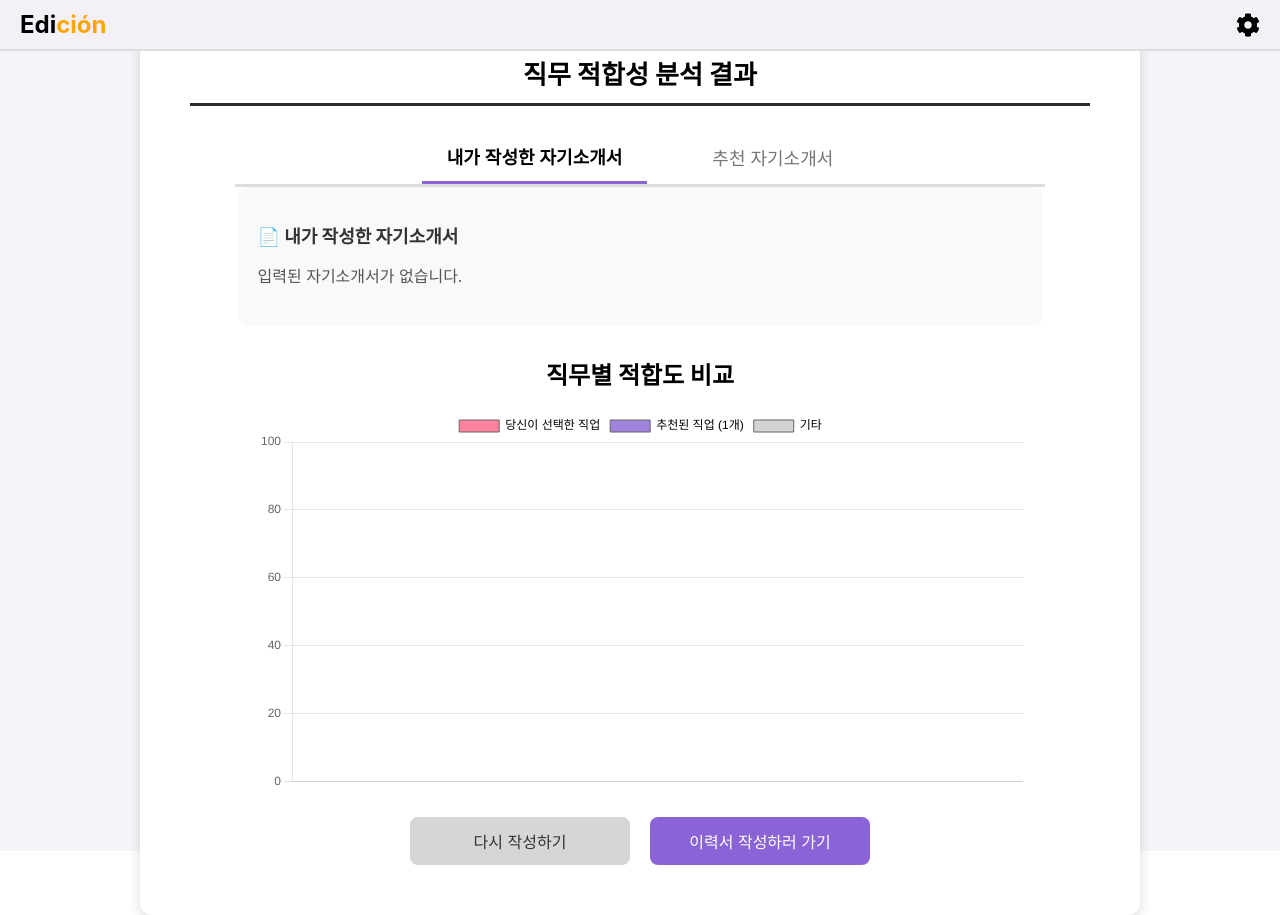
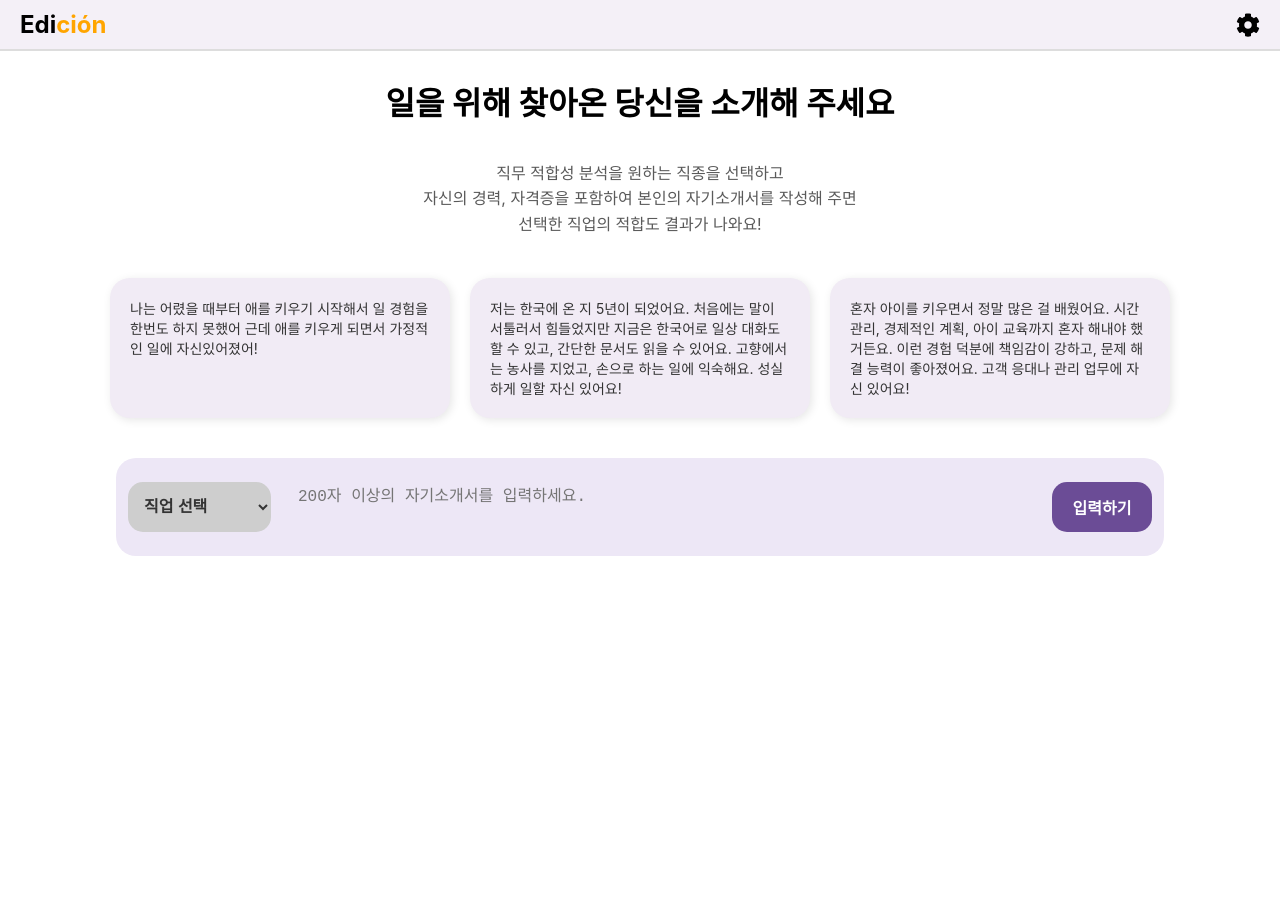
Before and after one commit to NLP-JungDam/edicion_react, a React (Create React App) app: page /user in a window 1280 px wide. After the commit the page ends 800 px from the top, so only its background shows below. Built offline with nearby package versions, Linux system fonts and the light colour scheme.

Commit message:
최종 수정

```diff
--- a/src/pages/UserPage.jsx
+++ b/src/pages/UserPage.jsx
@@ -1,190 +1,110 @@
-import React, { useState, useEffect } from "react";
-import { useNavigate, useLocation } from "react-router-dom";
-import { Bar } from "react-chartjs-2";
-import "chart.js/auto";
-import styles from "./UserfitPage.module.css";
+import React, { useState } from 'react'
+import { useNavigate } from 'react-router-dom'
+import styles from './UserPage.module.css'
 
-const UserfitPage = () => {
-  const location = useLocation();
-  const navigate = useNavigate();
+const UserPage = () => {
+    const navigate = useNavigate()
+    const [selectedJob, setSelectedJob] = useState('')
+    const [textareaValue, setTextareaValue] = useState('')
+    const [loading, setLoading] = useState(false)
 
-  // ✅ `UserPage`에서 전달된 데이터 가져오기
-  const { responseData, selectedJob } = location.state || {};
+    const handleSubmit = async () => {
+        if (!selectedJob) {
+            alert('관심 직업을 선택해 주세요!')
+            return
+        }
 
-  // ✅ 상태 변수 설정
-  const [userInput, setUserInput] = useState("입력된 자기소개서가 없습니다.");
-  const [recommendedResume, setRecommendedResume] = useState("추천 자기소개서가 없습니다.");
-  const [jobScores, setJobScores] = useState({});
-  const [activeTab, setActiveTab] = useState("userInput");
-  const [showRecommendation, setShowRecommendation] = useState(true); // ✅ 75% 이하인지 확인
-
-  useEffect(() => {
-    if (responseData) {
-      setUserInput(responseData.lorem || "입력된 자기소개서가 없습니다.");
-      setRecommendedResume(responseData.resume || "추천 자기소개서가 없습니다.");
-      setJobScores(responseData.total_score || {});
-
-      // ✅ 선택된 직업 점수가 75% 미만이면 추천 자기소개서 및 버튼 숨기기
-      const selectedJobScore = responseData.total_score?.[selectedJob] || 0;
-      if (selectedJobScore < 75) {
-        setShowRecommendation(false);
-      }
-    }
-  }, [responseData, selectedJob]);
-
-  // ✅ 내가 선택한 직업을 제외하고 가장 높은 점수를 받은 직업 1개 찾기
-  const filteredScores = { ...jobScores };
-  delete filteredScores[selectedJob]; // 내가 선택한 직업 제거
-
-  const topJob = Object.entries(filteredScores)
-    .sort((a, b) => b[1] - a[1]) // 점수 내림차순 정렬
-    .slice(0, 1) // 상위 1개 선택
-    .map(([job]) => job)[0]; // 직업명만 가져오기
-
-  // ✅ 전체 직업 적합도를 100% 기준으로 정규화
-  const maxScore = Math.max(...Object.values(jobScores), 100);
-  const normalizedScores = Object.keys(jobScores).reduce((acc, job) => {
-    acc[job] = (jobScores[job] / maxScore) * 100;
-    return acc;
-  }, {});
-
-  // ✅ 막대 그래프 색상 동적 설정
-  const barColors = Object.keys(normalizedScores).map((job) => {
-    if (job === selectedJob) return "rgba(255, 99, 132, 0.8)"; // ✅ 내가 선택한 직업 (핑크)
-    if (job === topJob) return "rgba(138, 100, 214, 0.8)"; // ✅ 추천된 직업 (보라색, 1개만)
-    return "rgba(200, 200, 200, 0.8)"; // ✅ 기타 (회색)
-  });
-
-  // ✅ 이력서 저장 함수
-  const handleSaveToDB = async () => {
-    try {
-      const userId = localStorage.getItem("userId");
-      if (!userId) {
-        alert("로그인이 필요합니다.");
-        return;
+        if (textareaValue.length < 200) {
+            alert('자기소개서 내용을 200자 이상 작성해야 합니다!')
+            return
         }
 
         const payload = {
-        userId,
             jobObjective: selectedJob,
-        lorem: userInput,
-        resume: recommendedResume,
-      };
+            lorem: textareaValue
+        }
+        setLoading(true)
 
-      console.log("📌 저장할 데이터:", payload);
+        try {
+            const response = await fetch('http://localhost:5500/user/validate_resume', {
+                method: 'POST',
+                headers: { 'Content-Type': 'application/json' },
+                body: JSON.stringify(payload)
+            })
 
-      const response = await fetch("http://localhost:8080/api/saveResume", {
-        method: "POST",
-        headers: { "Content-Type": "application/json" },
-        body: JSON.stringify(payload),
-      });
+            // if (!response.verify) {
+            //     alert('자기소개서 형태를 갖춰야합니다!')
+            //     return
+            // }
 
             if (!response.ok) {
-        throw new Error("서버 응답 실패");
+                console.error('데이터 전송 실패:', response.status)
+                setLoading(false)
+                return
             }
 
-      alert("이력서가 성공적으로 저장되었습니다!");
-      navigate("/user/resume");
+            const data = await response.json()
+            console.log(data)
+            navigate('/user/fit', { state: { responseData: data, selectedJob } })
         } catch (error) {
-      console.error("❌ 이력서 저장 중 오류 발생:", error);
-      alert("이력서 저장에 실패했습니다.");
+            console.error('에러 발생:', error)
+        } finally {
+            setLoading(false)
         }
-  };
+    }
 
     return (
         <div className={styles.container}>
-      <div className={styles.content}>
-        <h1 className={styles.title}>직무 적합성 분석 결과</h1>
+            {/* 제목 텍스트 section */}
+            <section className={styles.textContainer}>
+                <h1>일을 위해 찾아온 당신을 소개해 주세요</h1>
+                <h6>
+                    직무 적합성 분석을 원하는 직종을 선택하고 <br />
+                    자신의 경력, 자격증을 포함하여 본인의 자기소개서를 작성해 주면
+                    <br />
+                    선택한 직업의 적합도 결과가 나와요!
+                </h6>
+            </section>
 
-        {/* ✅ 탭 UI (75% 이상일 때만 보이도록) */}
-        {showRecommendation && (
-          <div className={styles.tabContainer}>
-            <button
-              className={`${styles.tabButton} ${activeTab === "userInput" ? styles.active : ""}`}
-              onClick={() => setActiveTab("userInput")}
-            >
-              내가 작성한 자기소개서
-            </button>
-            <button
-              className={`${styles.tabButton} ${activeTab === "recommended" ? styles.active : ""}`}
-              onClick={() => setActiveTab("recommended")}
-            >
-              추천 자기소개서
-            </button>
+            {/* 예시 블럭 section */}
+            <section className={styles.exContainer}>
+                <div className={styles.exBox}>나는 어렸을 때부터 애를 키우기 시작해서 일 경험을 한번도 하지 못했어 근데 애를 키우게 되면서 가정적인 일에 자신있어졌어!</div>
+                <div className={styles.exBox}>
+                    저는 한국에 온 지 5년이 되었어요. 처음에는 말이 서툴러서 힘들었지만 지금은 한국어로 일상 대화도 할 수 있고, 간단한 문서도 읽을 수 있어요. 고향에서는 농사를 지었고, 손으로 하는 일에
+                    익숙해요. 성실하게 일할 자신 있어요!
+                </div>
+                <div className={styles.exBox}>
+                    혼자 아이를 키우면서 정말 많은 걸 배웠어요. 시간 관리, 경제적인 계획, 아이 교육까지 혼자 해내야 했거든요. 이런 경험 덕분에 책임감이 강하고, 문제 해결 능력이 좋아졌어요. 고객 응대나
+                    관리 업무에 자신 있어요!
+                </div>
+            </section>
+
+            {/* Input section */}
+            <section className={styles.inputContainer}>
+                <select value={selectedJob} onChange={e => setSelectedJob(e.target.value)}>
+                    <option value="">직업 선택</option>
+                    <option value="서비스업">서비스업</option>
+                    <option value="제조·화학">제조·화학</option>
+                    <option value="IT·웹·통신">IT·웹·통신</option>
+                    <option value="은행·금융업">은행·금융업</option>
+                    <option value="미디어·디자인">미디어·디자인</option>
+                    <option value="교육업">교육업</option>
+                    <option value="의료·제약·복지">의료·제약·복지</option>
+                    <option value="판매·유통">판매·유통</option>
+                    <option value="건설업">건설업</option>
+                    <option value="기관·협회">기관·협회</option>
+                </select>
+                <textarea className={styles.textarea} value={textareaValue} onChange={e => setTextareaValue(e.target.value)} placeholder="200자 이상의 자기소개서를 입력하세요."></textarea>
+                <button onClick={handleSubmit}>입력하기</button>
+            </section>
+            {loading && (
+                <div className={styles.loadingContainer}>
+                    <div className={styles.loadingSpinner}></div>
+                    <p>적합성을 평가 중입니다! 잠시만 기다려 주세요.</p>
                 </div>
             )}
+        </div>
+    )
+}
 
-        {/* ✅ 자기소개서 표시 */}
-        <div className={styles.resumeBox}>
-          {activeTab === "userInput" ? (
-            <>
-              <h2 className={styles.resumeTitle}>📄 내가 작성한 자기소개서</h2>
-              <p className={styles.resumeContent}>{userInput}</p>
-            </>
-          ) : (
-            showRecommendation && (
-              <>
-                <h2 className={styles.resumeTitle}>📄 추천 자기소개서</h2>
-                <p className={styles.resumeContent}>{recommendedResume}</p>
-              </>
-            )
-          )}
-        </div>
-
-        {/* ✅ 직무 적합도 막대 그래프 */}
-        <div className={styles.barChartContainer}>
-          <h2 className={styles.subTitle}>직무별 적합도 비교</h2>
-          <Bar
-            data={{
-              labels: Object.keys(normalizedScores),
-              datasets: [
-                {
-                  label: "직무 적합도 (%)",
-                  data: Object.values(normalizedScores),
-                  backgroundColor: barColors,
-                },
-              ],
-            }}
-            options={{
-              scales: {
-                y: {
-                  min: 0,
-                  max: 100,
-                  ticks: {
-                    stepSize: 20,
-                  },
-                },
-              },
-              plugins: {
-                legend: {
-                  display: true,
-                  labels: {
-                    generateLabels: (chart) => [
-                      { text: "당신이 선택한 직업", fillStyle: "rgba(255, 99, 132, 0.8)" },
-                      { text: "추천된 직업 (1개)", fillStyle: "rgba(138, 100, 214, 0.8)" },
-                      { text: "기타", fillStyle: "rgba(200, 200, 200, 0.8)" },
-                    ],
-                  },
-                },
-              },
-            }}
-          />
-        </div>
-
-        {/* ✅ 버튼 (75% 이상일 때만 '이력서 작성하러 가기' 버튼 보이도록) */}
-        <div className={styles.buttonContainer}>
-          <button className={styles.buttonSecondary} onClick={() => navigate(-1)}>
-            다시 작성하기
-          </button>
-          {showRecommendation && (
-            <button className={styles.buttonPrimary} onClick={handleSaveToDB}>
-              이력서 작성하러 가기
-            </button>
-          )}
-        </div>
-      </div>
-    </div>
-  );
-};
-
-export default UserfitPage;
+export default UserPage
```
Lines whose indentation alone changed are shown as unchanged.
